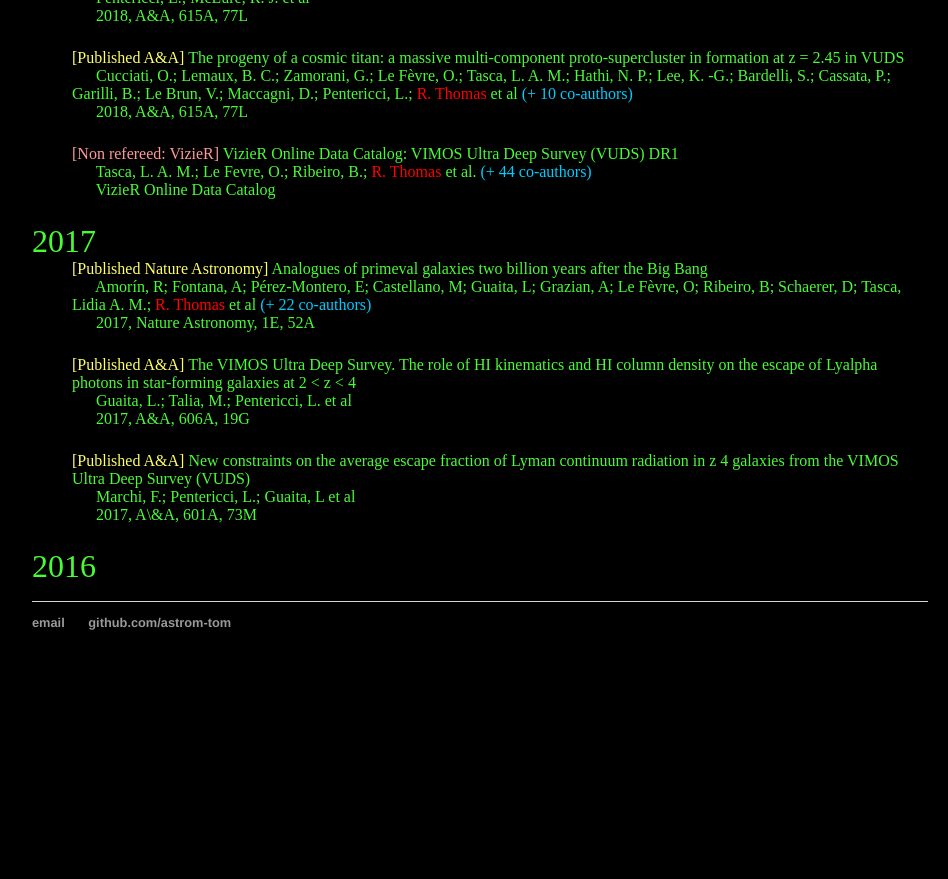
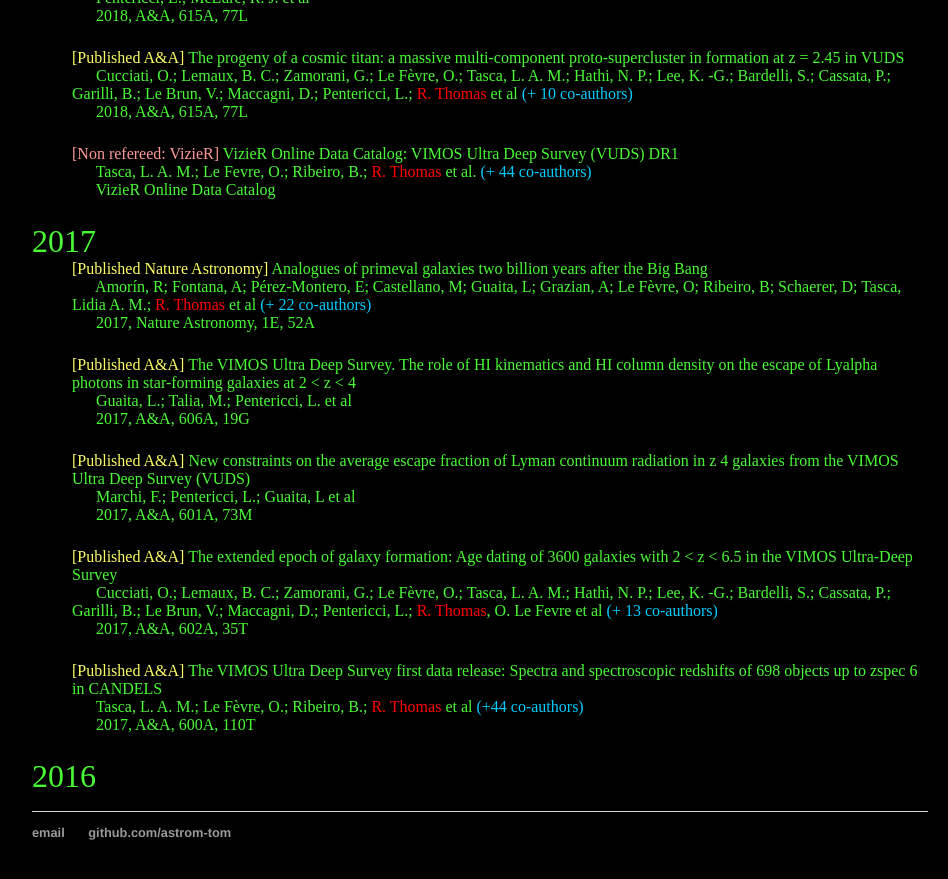
Before and after one commit to astrom-tom/astrom-tom.github.io, a Jekyll site: the page built from Papers/index.html, in a window 1280 px wide and 900 px high, scrolled down 1101 px. Shown: the top 879 px of the window, without its empty margins (160-1108 px from the left). Built offline with Jekyll 4.4.1, drawn with Linux system fonts in a browser that asks for light colours; before the commit the page ends 1791 px from its top, so only the background shows below that.

Commit message:
Update index.html

```diff
--- a/Papers/index.html
+++ b/Papers/index.html
@@ -100,7 +100,19 @@ div.a {  text-indent: 150px;}
 
 <dd> <span class='acc'>[Published  A&A]</span> New constraints on the average escape fraction of Lyman continuum radiation in z 4 galaxies from the VIMOS Ultra Deep Survey (VUDS) <br>
      &nbsp;&nbsp;&nbsp;&nbsp;&nbsp; Marchi, F.; Pentericci, L.; Guaita, L et al <br>
-     &nbsp;&nbsp;&nbsp;&nbsp;&nbsp;  2017, A\&A, 601A, 73M </p>
+     &nbsp;&nbsp;&nbsp;&nbsp;&nbsp;  2017, A&A, 601A, 73M </p>
+     </dd>
+
+<dd> <span class='acc'>[Published  A&A]</span> The extended epoch of galaxy formation: Age dating of 3600 galaxies with 2 < z < 6.5 in the VIMOS Ultra-Deep Survey <br>
+     &nbsp;&nbsp;&nbsp;&nbsp;&nbsp; Cucciati, O.; Lemaux, B. C.; Zamorani, G.; Le Fèvre, O.; Tasca, L. A. M.; Hathi, N. P.; Lee, K. -G.; Bardelli, S.; Cassata, P.; Garilli, B.; Le Brun, V.; Maccagni, D.; Pentericci, L.;
+     <span class='me'>R. Thomas</span>, O. Le Fevre et al <span class='cauthors'>(+ 13 co-authors)</span> <br>
+     &nbsp;&nbsp;&nbsp;&nbsp;&nbsp;  2017, A&A, 602A, 35T </p>
+     </dd>
+
+<dd> <span class='acc'>[Published  A&A]</span> The VIMOS Ultra Deep Survey first data release: Spectra and spectroscopic redshifts of 698 objects up to zspec 6 in CANDELS <br>
+     &nbsp;&nbsp;&nbsp;&nbsp;&nbsp; Tasca, L. A. M.; Le Fèvre, O.; Ribeiro, B.;
+     <span class='me'>R. Thomas</span> et al <span class='cauthors'>(+44 co-authors)</span> <br>
+     &nbsp;&nbsp;&nbsp;&nbsp;&nbsp;  2017, A&A, 600A, 110T </p>
      </dd>
 
   <dt style="color:rgb(73, 251, 53);">   <font size="6">2016 </font> </dt>
```
